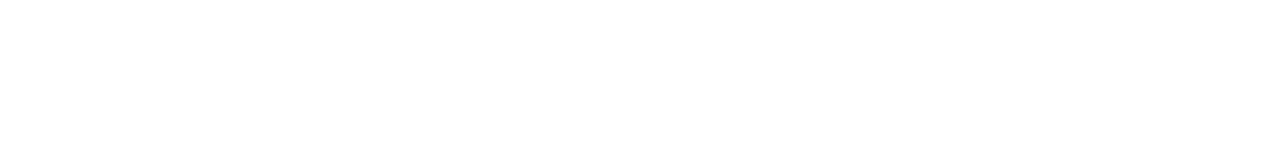
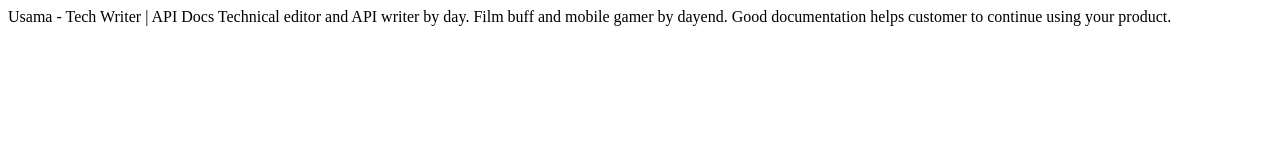
Before and after one commit to ua2yoda/ua2yoda.github.io, a plain HTML site: page index.html in a window 1280 px wide. Drawn offline with Linux system fonts and the light colour scheme.

Commit message:
Added body

```diff
--- a/index.html
+++ b/index.html
@@ -5,5 +5,9 @@
     <meta name="viewport" content="width=device-width, initial-scale=1.0" />
     <title>ua2yoda</title>
   </head>
-  <body></body>
+  Usama - Tech Writer | API Docs
+  <body>
+    Technical editor and API writer by day. Film buff and mobile gamer by
+    dayend. Good documentation helps customer to continue using your product.
+  </body>
 </html>
```
